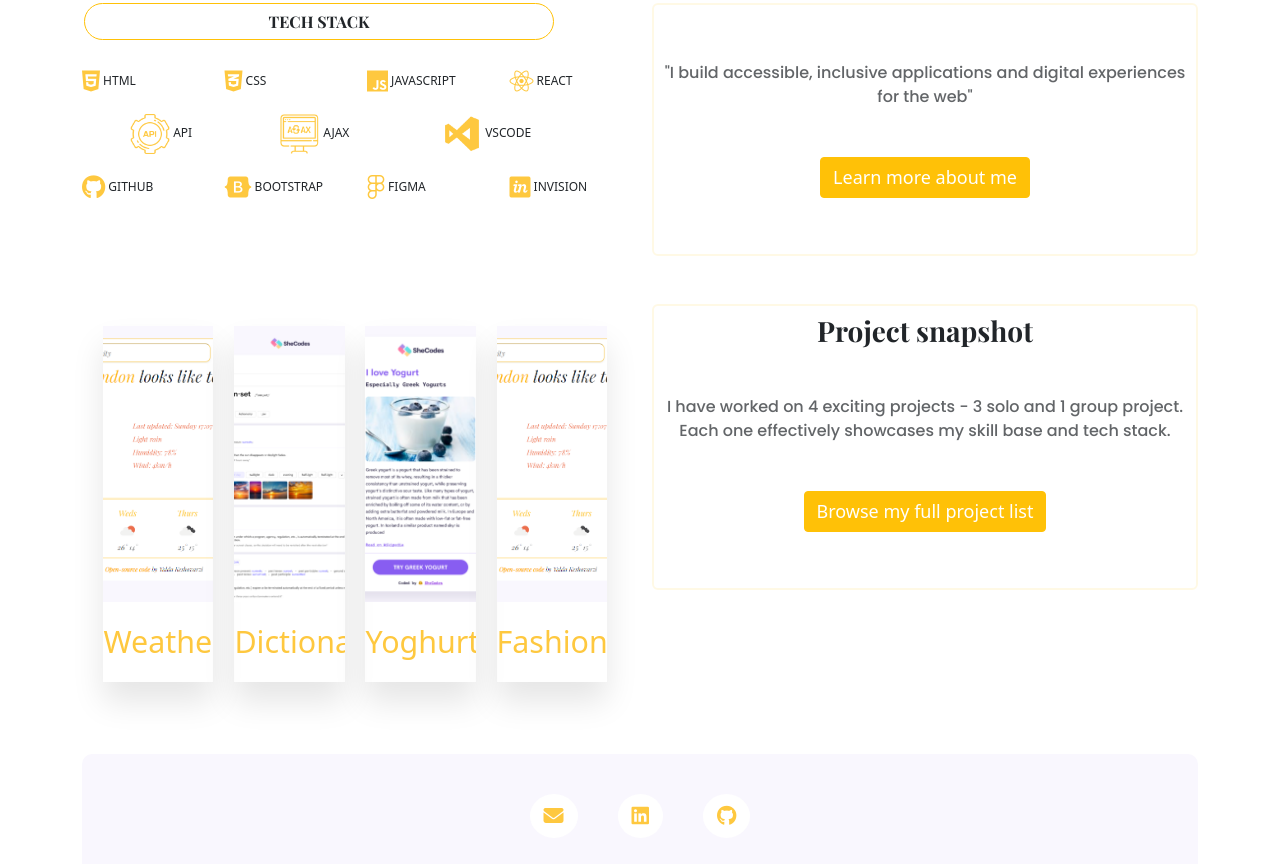
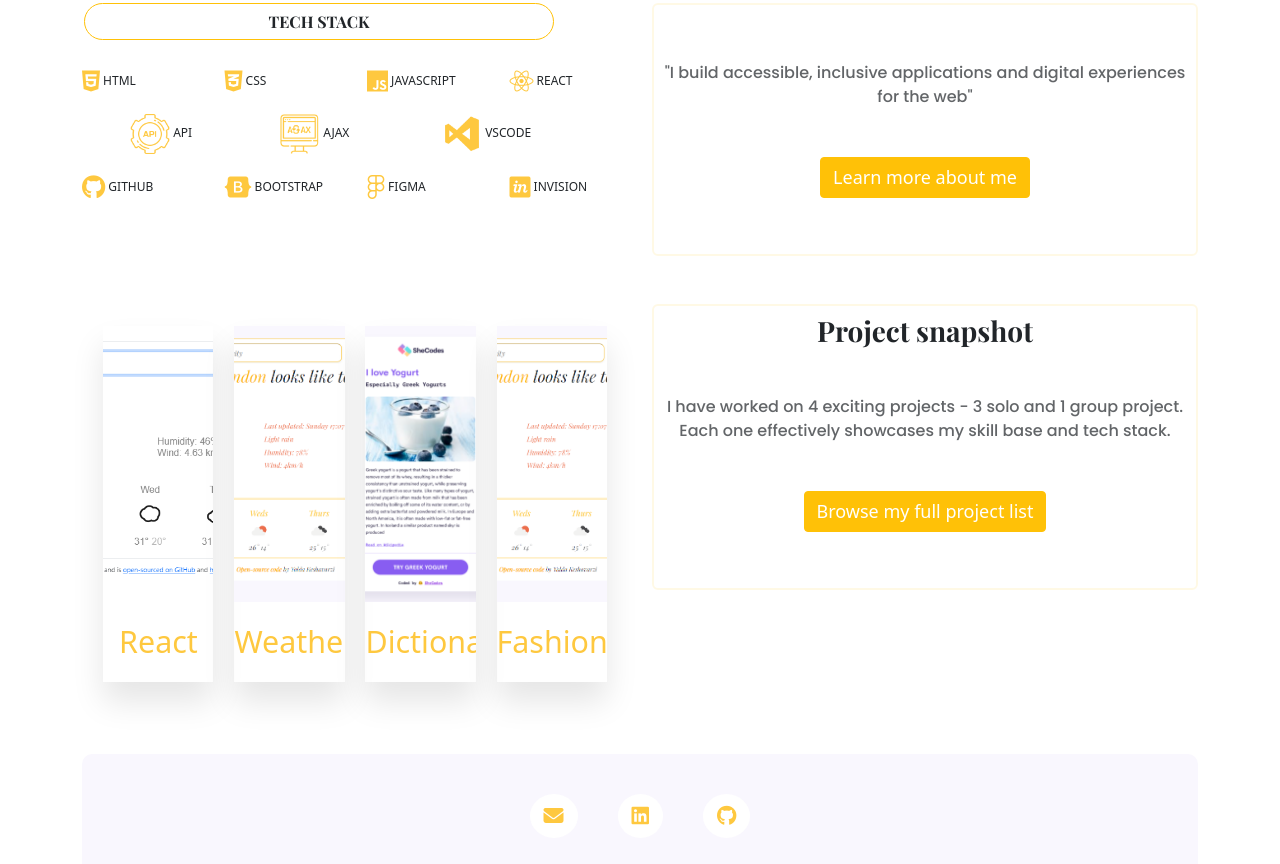
Before and after one commit to ycode2023/portfolio-project, a plain HTML site: page index.html in a window 1280 px wide. Shown: the part 701-1565 px from the top of the page. Drawn offline with nearby package versions, Linux system fonts and the light colour scheme.

Commit message:
updated homepage animation

```diff
--- a/index.html
+++ b/index.html
@@ -136,16 +136,16 @@
             <div class="col-md-6 d-none d-lg-block">
                 <div class="container hover-effect">
                     <div class="box">
+                        <img src="images/reactweather.PNG" class="img-fluid">
+                        <span>React</span>
+                    </div>
+                    <div class="box">
                         <img src="images/weather.PNG" class="img-fluid">
                         <span>Weather</span>
                     </div>
                     <div class="box">
-                        <img src="images/dictionary.png" class="img-fluid">
+                        <img src="images/yogurt.png" class="img-fluid">
                         <span>Dictionary</span>
-                    </div>
-                    <div class="box">
-                        <img src="images/yogurt.png" class="img-fluid">
-                        <span>Yoghurt</span>
                     </div>
                     <div class="box">
                         <img src="images/weather.PNG" class="img-fluid">
```
